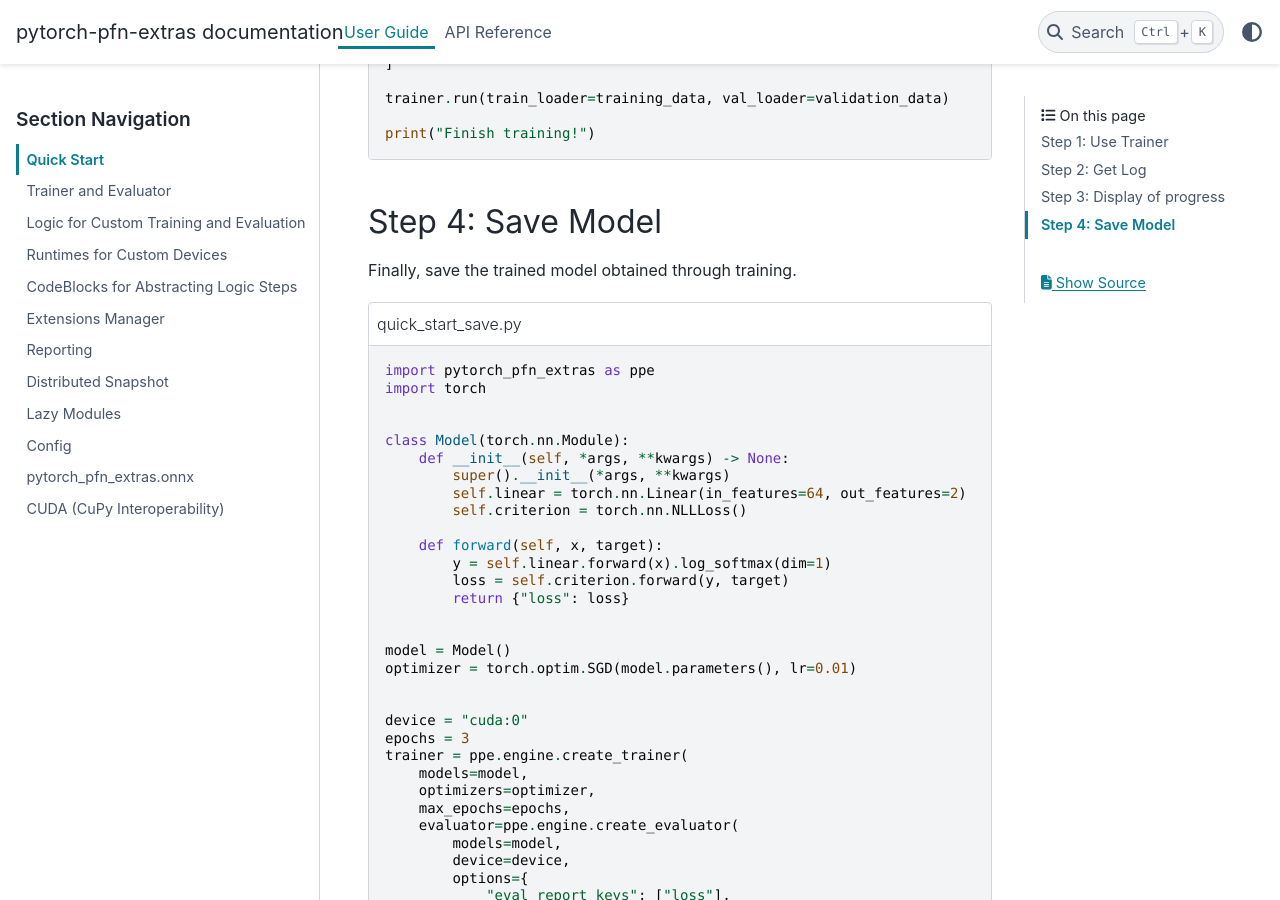
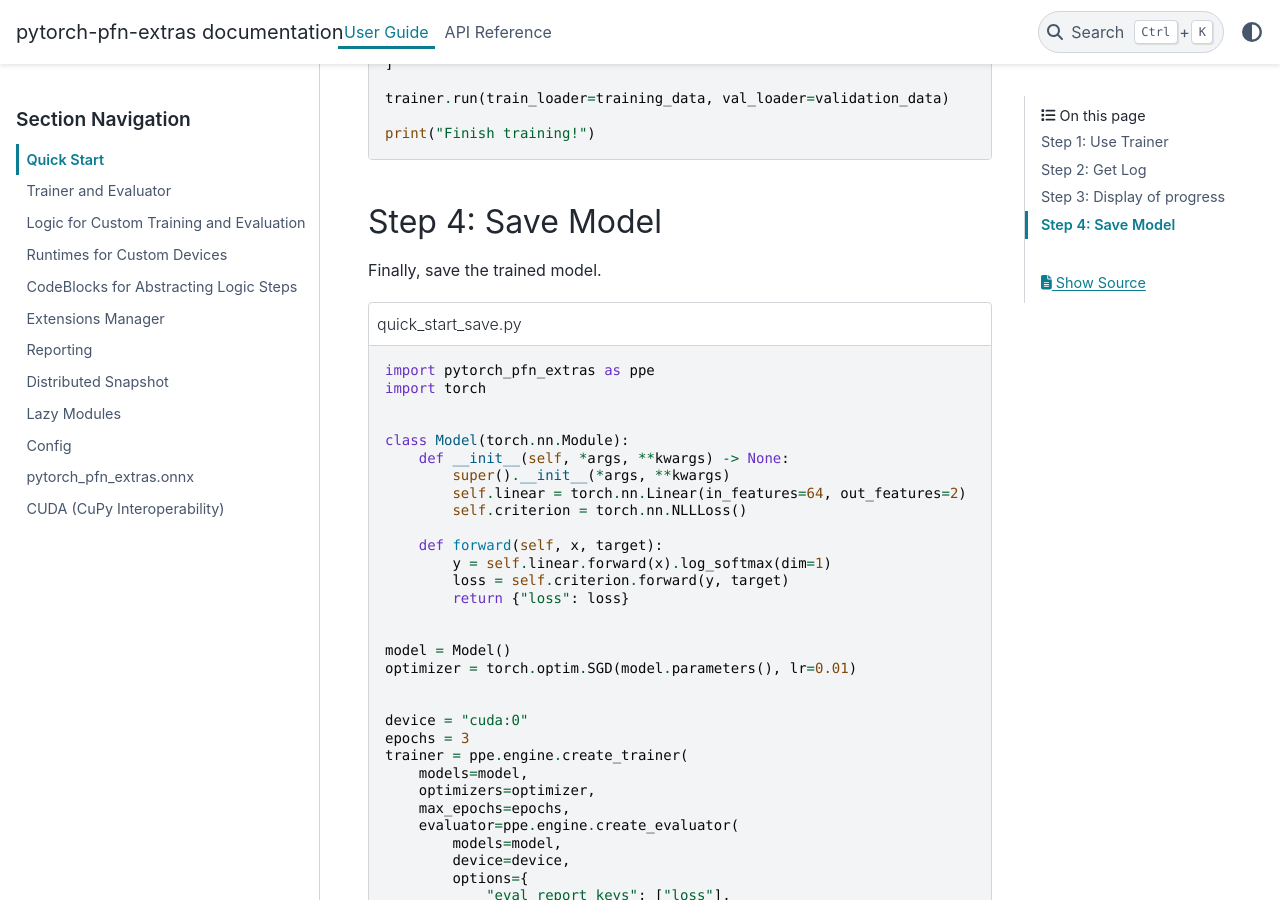
Before and after one commit to pfnet/pytorch-pfn-extras, a Sphinx documentation site: the page built from docs/source/user_guide/quick_start.rst, in a window 1280 px wide and 900 px high, scrolled down 4485 px. Built offline with Sphinx 7.4.7 and the PyData theme 0.15.4, drawn with Linux system fonts in a browser that asks for light colours.

Commit message:
Update docs/source/user_guide/quick_start.rst
Co-authored-by: emcastillo <ecastill@preferred.jp>

```diff
--- a/docs/source/user_guide/quick_start.rst
+++ b/docs/source/user_guide/quick_start.rst
@@ -44,7 +44,7 @@
 Step 4: Save Model
 ------------------
 
-Finally, save the trained model obtained through training.
+Finally, save the trained model.
 
 .. literalinclude:: /_example/quick_start_save.py
     :language: python
```
